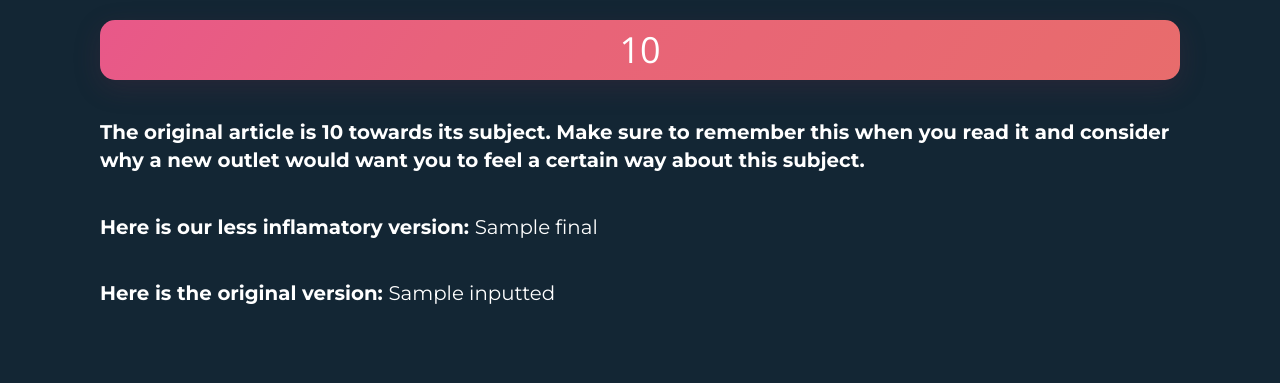
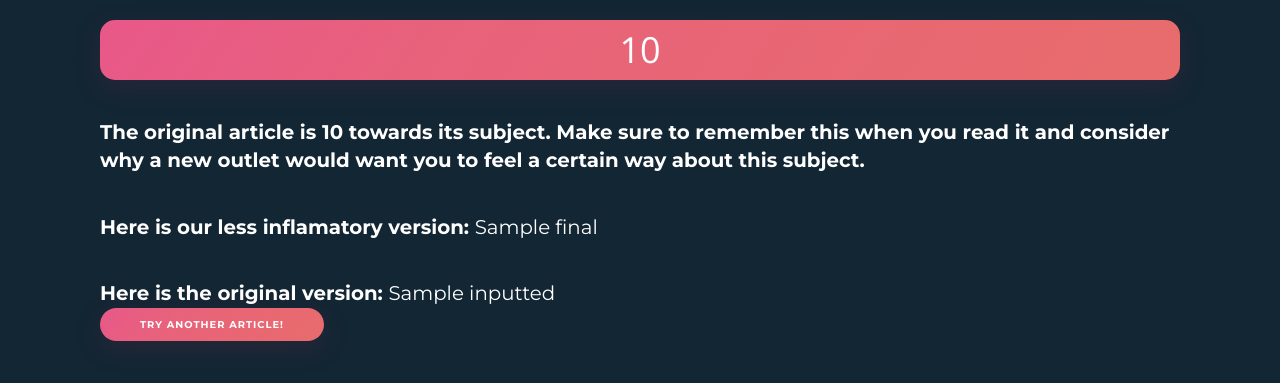
Before and after one commit to leahuriarte/biasbegone, a Flask app: template templates/neutral.html in a window 1280 px wide. Shown: the top 383 px of the page. Run offline with Flask 2, Linux system fonts and the light colour scheme; the template is opened without the code that fills it: most values are stand-ins (such as "Sample title", 1, 10 or a date in 2020).

Commit message:
Update neutral.html

```diff
--- a/templates/neutral.html
+++ b/templates/neutral.html
@@ -48,6 +48,9 @@
         <h><b>Here is the original version: </b></h> <h>{{inputted}}</h>
         <br>
     </div>
+         <form action="/" method = "GET">
+            <input style="text-align: center;" class="btn btn-orange border-none btn-rounded-corner class="icon-on-button" class="ion-ios-arrow-thin-right"type = "submit" value = "Try Another Article!" /></i><!-- Put the application here -->
+         </form>
 
     <!-- jQuery first, then Tether, then Bootstrap JS. -->
     <script src="static/js/jquery.min.js"></script>
```
